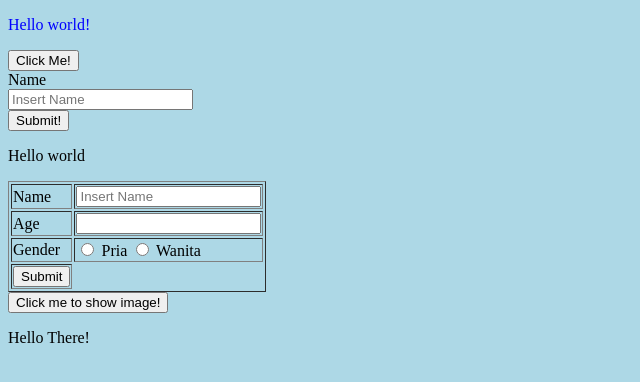
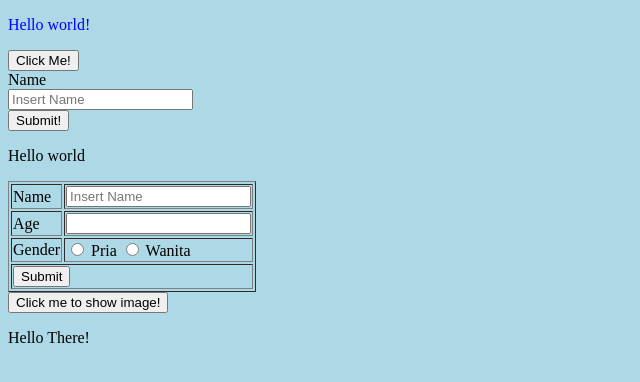
Before and after one commit to iwasnoob-dotcom/iwasnoob-dotcom.github.io, a plain HTML site: page html/index.html in a window 1280 px wide. Shown: the whole page, without its empty margins (0-640 px from the left). Drawn offline with Linux system fonts and the light colour scheme.

Commit message:
Added colspan

```diff
--- a/html/index.html
+++ b/html/index.html
@@ -64,12 +64,9 @@
           </td>
         </tr>
         <tr>
-          <span>
-            <td>
-              <button type="submit" onclick="submit();">Submit</button>
-            </td>
-
-          </span>
+          <td colspan="2">
+            <button type="submit" onclick="submit();">Submit</button>
+          </td>
         </tr>
 
       </table>
```
